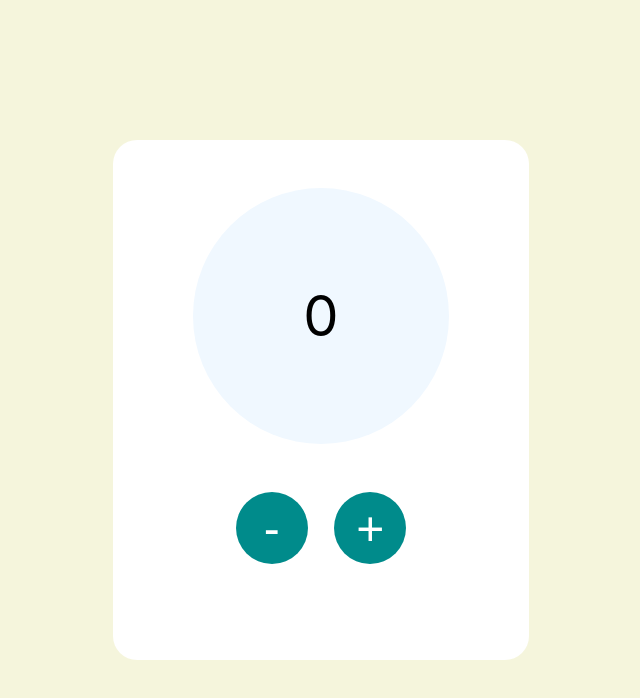
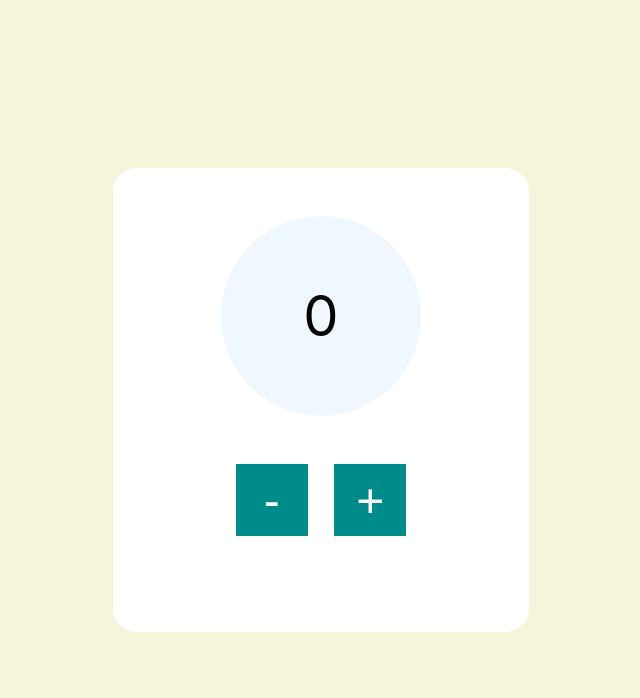
Before and after one commit to norman02/temp-control-component, a React (Create React App) app: page / in a window 1280 px wide. Shown: the top 698 px of the page, without its empty margins (319-959 px from the left). Built offline with nearby package versions, Linux system fonts and the light colour scheme.

Commit message:
refactor style.css into Styles.js

```diff
--- a/src/App.css
+++ /dev/null
@@ -1,52 +0,0 @@
-.app {
-  align-items: center;
-  background-color: beige;
-  color: white;
-  display: flex;
-  justify-content: center;
-  height: 100vh;
-  text-align: center;
-  width: 100vw;
-}
-
-.temperature-component {
-  background-color: white;
-  border-radius: 24px;
-  padding: 48px;
-  width: 320px;
-}
-
-.temperature-display {
-  color: black;
-  display: flex;
-  align-items: center;
-  justify-content: center;
-  background-color: aliceblue;
-  border-radius: 50%;
-  height: 20vw;
-  font-size: 56px;
-  width: 20vw;
-  margin: auto;
-}
-
-.temperature-controls {
-  align-items: center;
-  display: flex;
-  justify-content: space-evenly;
-  padding: 48px;
-}
-
-button {
-  background-color: darkcyan;
-  border: none;
-  border-radius: 50%;
-  display: flex;
-  align-items: center;
-  justify-content: center;
-  font-size: 48px;
-  height: 72px;
-  outline: none;
-  width: 72px;
-  text-align: center;
-  color: white;
-}
--- a/src/App.js
+++ b/src/App.js
@@ -1,5 +1,5 @@
-import "./App.css";
 import React, { useState } from "react";
+import { Styles } from "./Styles";
 
 function App() {
   const [temperature, setTemperature] = useState(0);
@@ -13,14 +13,14 @@ function App() {
   }
 
   return (
-    <div className="app">
-      <div className="temperature-component">
-        <div className="temperature-display">
+    <div style={Styles.app}>
+      <div style={Styles.temperatureComponent}>
+        <div style={Styles.temperatureDisplay}>
           <p>{temperature}</p>
         </div>
-        <div className="temperature-controls">
-          <button onClick={decreaseTemperature}>-</button>
-          <button onClick={increaseTemperature}>+</button>
+        <div style={Styles.temperatureControls}>
+          <button style={Styles.button} onClick={decreaseTemperature}>-</button>
+          <button style={Styles.button} onClick={increaseTemperature}>+</button>
         </div>
       </div>
     </div>
--- /dev/null
+++ b/src/Styles.js
@@ -0,0 +1,60 @@
+const appStyles = {
+    alignItems: 'center',
+    backgroundColor: 'beige',
+    color: 'white',
+    display: 'flex',
+    justifyContent: 'center',
+    height: '100vh',
+    textAlign: 'center',
+    width: '100vw'
+  }
+
+  const temperatureComponentStyles = {
+    backgroundColor: 'white',
+    borderRadius: 24,
+    padding: 48,
+    width: 320,
+  }
+
+  const temperatureDisplayStyles = {
+    color: 'black',
+    display: 'flex',
+    alignItems: 'center',
+    justifyContent: 'center',
+    backgroundColor: 'aliceblue',
+    borderRadius: '50%',
+    height: 200,
+    fontSize: 56,
+    width: 200,
+    margin: 'auto',
+  }
+
+  const temperatureControlsStyle = {
+    alignItems: 'center',
+    display: 'flex',
+    justifyContent: 'space-evenly',
+    padding: 48,
+  }
+
+  const buttonStyles = {
+    backgroundColor: 'darkcyan',
+    border: 'none',
+    borderRadius: '50',
+    display: 'flex',
+    alignItems: 'center',
+    justifyContent: 'center',
+    fontSize: 48,
+    height: 72,
+    outline: 'none',
+    width: 72,
+    textAlign: 'center',
+    color: 'white',
+  }
+
+ export const Styles = {
+    app: appStyles,
+    temperatureComponent: temperatureComponentStyles,
+    temperatureDisplay: temperatureDisplayStyles,
+    temperatureControls: temperatureControlsStyle,
+    button: buttonStyles,
+  }
```
